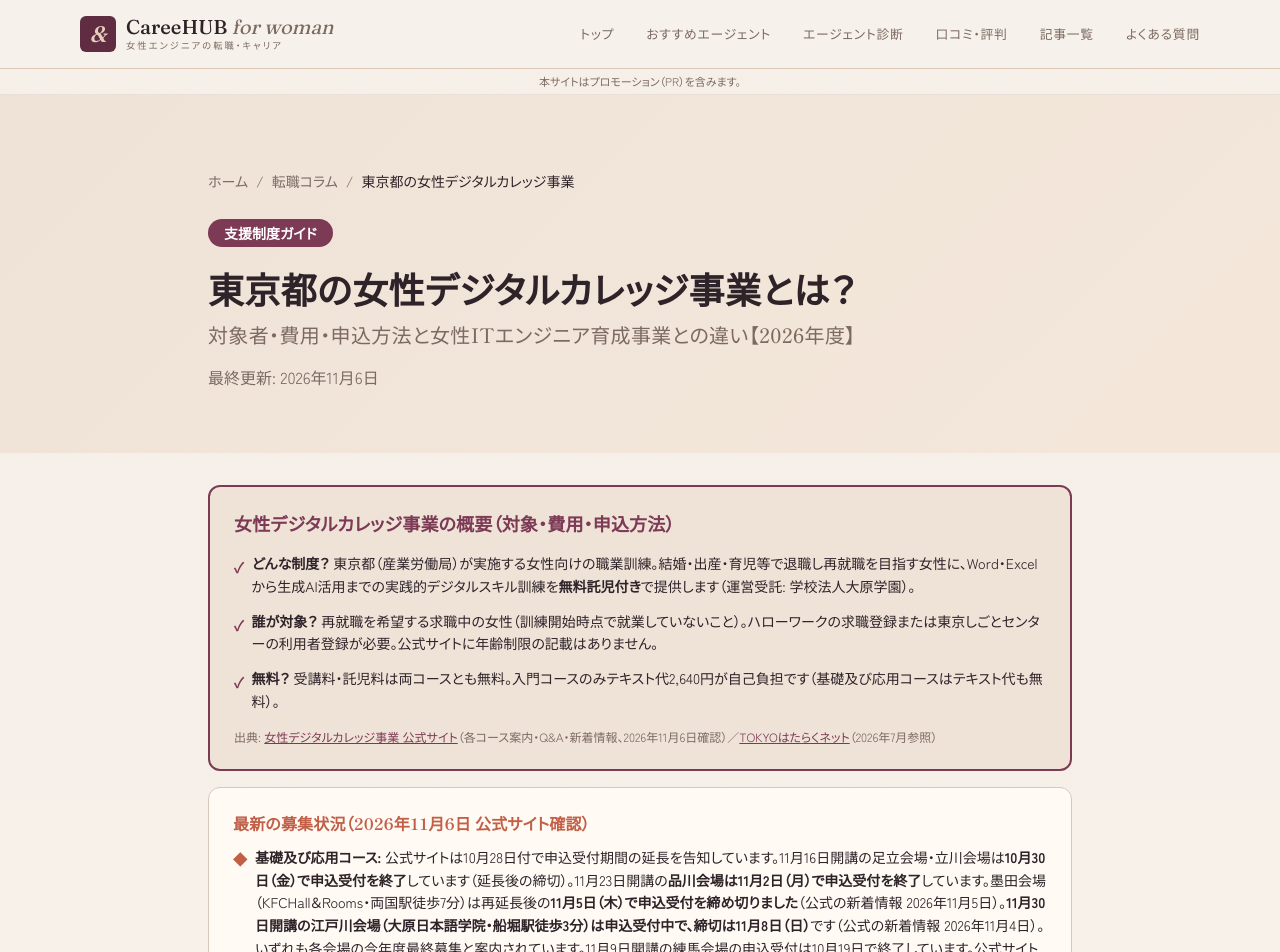
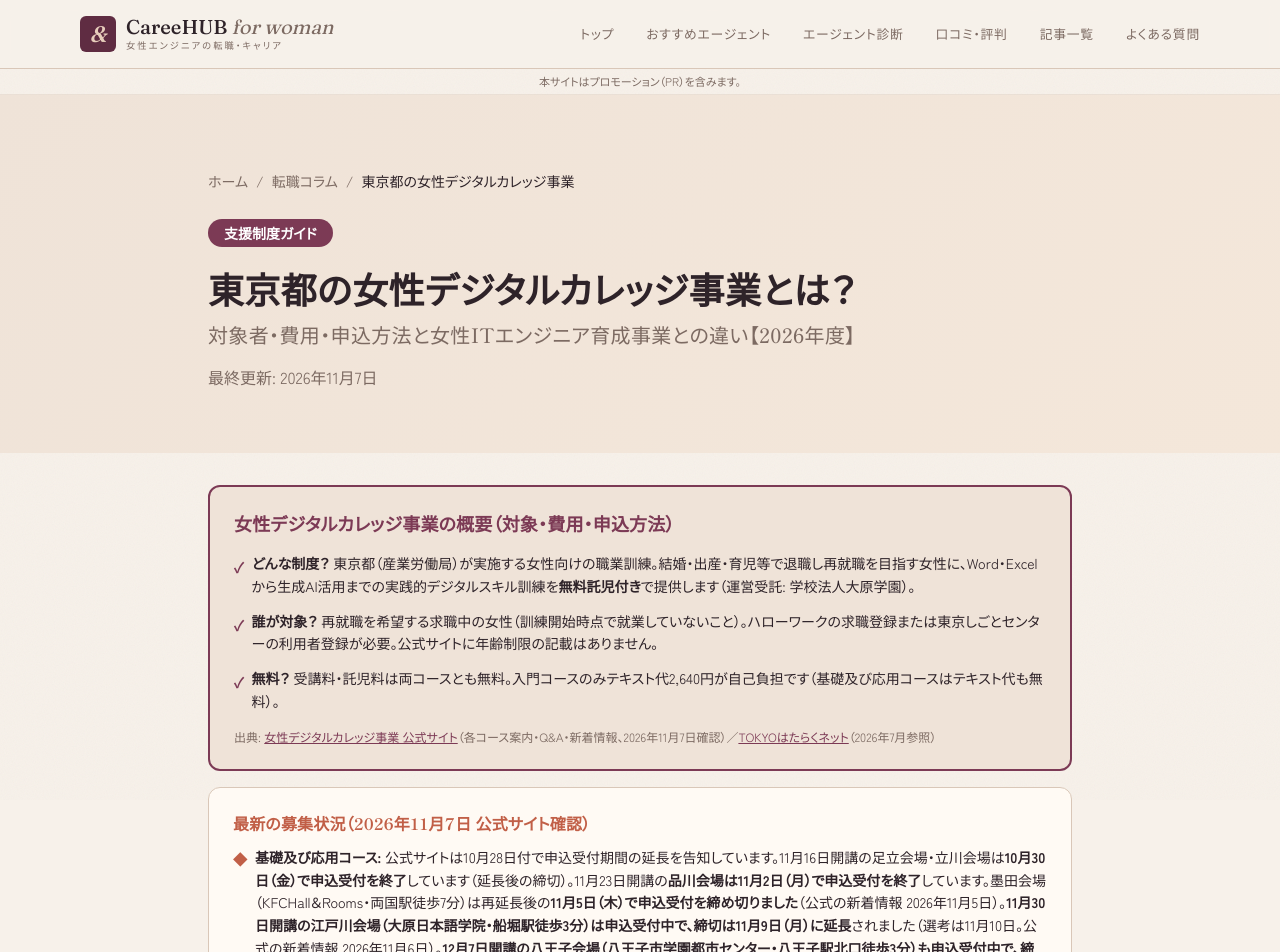
Before and after one commit to webmaster0818/women-engineer-navi, a Next.js app: page /articles/women-digital-college in a window 1280 px wide. Shown: the top 952 px of the page. Built offline with nearby package versions, Linux system fonts and the light colour scheme.

Commit message:
women-digital-college: 江戸川締切11/9延長・八王子会場(11/15締切)を追記（公式11/6新着）
Co-Authored-By: Claude Opus 5.5 <noreply@anthropic.com>

```diff
--- a/app/articles/women-digital-college/page.tsx
+++ b/app/articles/women-digital-college/page.tsx
@@ -23,7 +23,7 @@ const structuredData = {
   "@type": "Article",
   headline: "東京都 女性デジタルカレッジ事業の口コミ・評判は？対象者・費用・申込方法【2026年度】",
   datePublished: "2026-07-04",
-  dateModified: "2026-11-06",
+  dateModified: "2026-11-07",
   author: {
     "@type": "Organization",
     name: "CareeHUB for woman",
@@ -127,7 +127,7 @@ export default function ArticlePage() {
                 対象者・費用・申込方法と女性ITエンジニア育成事業との違い【2026年度】
               </span>
             </h1>
-            <p className="mt-4 text-text-light">最終更新: 2026年11月6日</p>
+            <p className="mt-4 text-text-light">最終更新: 2026年11月7日</p>
           </div>
         </div>
       </section>
@@ -152,14 +152,14 @@ export default function ArticlePage() {
               </li>
             </ul>
             <p className="text-xs text-text-light mt-4">
-              出典: <a href="https://tokyo-woman-d.metro.tokyo.lg.jp/" target="_blank" rel="noopener noreferrer" className="underline" style={{ color: "#7c3a55" }}>女性デジタルカレッジ事業 公式サイト</a>（各コース案内・Q&amp;A・新着情報、2026年11月6日確認）／<a href="https://www.hataraku.metro.tokyo.lg.jp/kyushokusha-kunren/etc/jyosei_digital/index.html" target="_blank" rel="noopener noreferrer" className="underline" style={{ color: "#7c3a55" }}>TOKYOはたらくネット</a>（2026年7月参照）
+              出典: <a href="https://tokyo-woman-d.metro.tokyo.lg.jp/" target="_blank" rel="noopener noreferrer" className="underline" style={{ color: "#7c3a55" }}>女性デジタルカレッジ事業 公式サイト</a>（各コース案内・Q&amp;A・新着情報、2026年11月7日確認）／<a href="https://www.hataraku.metro.tokyo.lg.jp/kyushokusha-kunren/etc/jyosei_digital/index.html" target="_blank" rel="noopener noreferrer" className="underline" style={{ color: "#7c3a55" }}>TOKYOはたらくネット</a>（2026年7月参照）
             </p>
           </div>
 
           <div className="rounded-xl p-6 mt-4" style={{ backgroundColor: "#fffaf4", border: "1px solid #d9c7b8" }}>
-            <h2 className="text-base font-bold mb-3" style={{ color: "#c15f47" }}>最新の募集状況（2026年11月6日 公式サイト確認）</h2>
+            <h2 className="text-base font-bold mb-3" style={{ color: "#c15f47" }}>最新の募集状況（2026年11月7日 公式サイト確認）</h2>
             <ul className="space-y-2 text-sm leading-relaxed">
-              <li className="flex items-start gap-2"><span style={{ color: "#c15f47" }} className="mt-0.5 font-bold">◆</span><span><strong>基礎及び応用コース:</strong> 公式サイトは10月28日付で申込受付期間の延長を告知しています。11月16日開講の足立会場・立川会場は<strong>10月30日（金）で申込受付を終了</strong>しています（延長後の締切）。11月23日開講の<strong>品川会場は11月2日（月）で申込受付を終了</strong>しています。墨田会場（KFCHall＆Rooms・両国駅徒歩7分）は再延長後の<strong>11月5日（木）で申込受付を締め切りました</strong>（公式の新着情報 2026年11月5日）。<strong>11月30日開講の江戸川会場（大原日本語学院・船堀駅徒歩3分）は申込受付中で、締切は11月8日（日）</strong>です（公式の新着情報 2026年11月4日）。いずれも各会場の今年度最終募集と案内されています。11月9日開講の練馬会場の申込受付は10月19日で終了しています。公式サイトには「令和9年1月～3月の基礎及び応用コースの訓練開催はありません」とあります。</span></li>
+              <li className="flex items-start gap-2"><span style={{ color: "#c15f47" }} className="mt-0.5 font-bold">◆</span><span><strong>基礎及び応用コース:</strong> 公式サイトは10月28日付で申込受付期間の延長を告知しています。11月16日開講の足立会場・立川会場は<strong>10月30日（金）で申込受付を終了</strong>しています（延長後の締切）。11月23日開講の<strong>品川会場は11月2日（月）で申込受付を終了</strong>しています。墨田会場（KFCHall＆Rooms・両国駅徒歩7分）は再延長後の<strong>11月5日（木）で申込受付を締め切りました</strong>（公式の新着情報 2026年11月5日）。<strong>11月30日開講の江戸川会場（大原日本語学院・船堀駅徒歩3分）は申込受付中で、締切は11月9日（月）に延長</strong>されました（選考は11月10日。公式の新着情報 2026年11月6日）。<strong>12月7日開講の八王子会場（八王子市学園都市センター・八王子駅北口徒歩3分）も申込受付中で、締切は11月15日（日）</strong>です（公式の新着情報 2026年11月6日）。いずれも各会場の今年度最終募集と案内されています。11月9日開講の練馬会場の申込受付は10月19日で終了しています。公式サイトには「令和9年1月～3月の基礎及び応用コースの訓練開催はありません」とあります。</span></li>
               <li className="flex items-start gap-2"><span style={{ color: "#c15f47" }} className="mt-0.5 font-bold">◆</span><span><strong>公式サイトのメンテナンスは終了:</strong> 10月23日から続いていた公式サイトのメンテナンスについて、10月28日付で「システムメンテナンスは終了いたしました。現在、通常通りご利用いただけます。」と告知されています。問い合わせ先は、基礎及び応用コースが女性デジタルカレッジ事業事務局（TEL 03-3230-2445）、入門コースが同事務局（TEL 03-6261-7524）で、受付時間はいずれも平日9時～17時（土日祝除く）です。</span></li>
               <li className="flex items-start gap-2"><span style={{ color: "#c15f47" }} className="mt-0.5 font-bold">◆</span><span><strong>入門コース:</strong> 第3期の葛飾会場（12月7日開講・かつしかシンフォニーヒルズ）と調布会場（12月14日開講・調布市市民プラザあくろす）の申込受付期間が11月13日（金）まで延長されています。抽選結果は11月20日（金）までに通知されます（公式発表 2026年10月28日）。</span></li>
             </ul>
```
Also changed, not shown: 1 other file (tests, documents, lock files or other folders).
